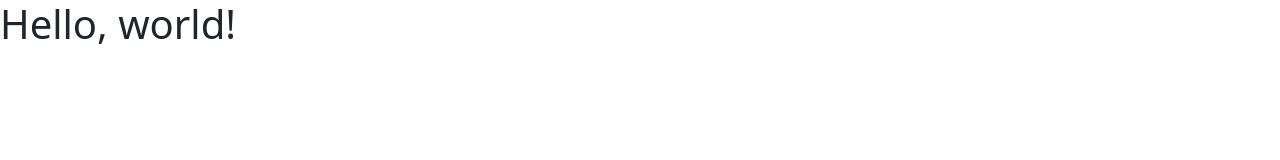
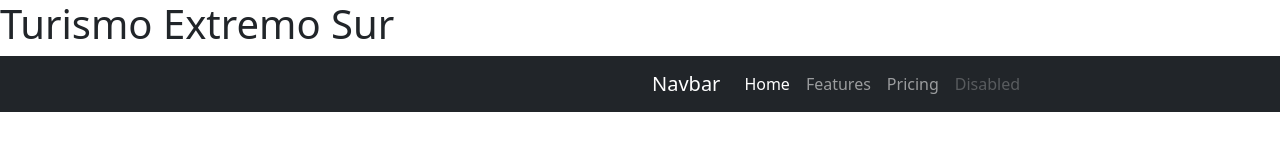
Before and after one commit to xKakashixpy/Experiencia2.4, a plain HTML site: page index.html in a window 1280 px wide. Drawn offline with nearby package versions, Linux system fonts and the light colour scheme.

Commit message:
Commit Barra y Color

```diff
--- a/index.html
+++ b/index.html
@@ -7,7 +7,37 @@
     <link href="https://cdn.jsdelivr.net/npm/bootstrap@5.3.0-alpha3/dist/css/bootstrap.min.css" rel="stylesheet" integrity="sha384-KK94CHFLLe+nY2dmCWGMq91rCGa5gtU4mk92HdvYe+M/SXH301p5ILy+dN9+nJOZ" crossorigin="anonymous">
   </head>
   <body>
-    <h1>Hello, world!</h1>
+    <h1>Turismo Extremo Sur</h1>
     <script src="https://cdn.jsdelivr.net/npm/bootstrap@5.3.0-alpha3/dist/js/bootstrap.bundle.min.js" integrity="sha384-ENjdO4Dr2bkBIFxQpeoTz1HIcje39Wm4jDKdf19U8gI4ddQ3GYNS7NTKfAdVQSZe" crossorigin="anonymous"></script>
+
+      <nav class="navbar navbar-expand-lg navbar-dark bg-dark">
+        <div class="container"></div>
+          <div class="container-fluid">
+            <a class="navbar-brand" href="#">Navbar</a>
+            <button class="navbar-toggler" type="button" data-bs-toggle="collapse" data-bs-target="#navbarNav" aria-controls="navbarNav" aria-expanded="false" aria-label="Toggle navigation">
+              <span class="navbar-toggler-icon"></span>
+            </button>
+            <div class="collapse navbar-collapse" id="navbarNav">
+              <ul class="navbar-nav">
+                <li class="nav-item">
+                  <a class="nav-link active" aria-current="page" href="#">Home</a>
+                </li>
+                <li class="nav-item">
+                  <a class="nav-link" href="#">Features</a>
+                </li>
+                <li class="nav-item">
+                  <a class="nav-link" href="#">Pricing</a>
+                </li>
+                <li class="nav-item">
+                  <a class="nav-link disabled">Disabled</a>
+                </li>
+              </ul>
+            </div>
+          </div>
+        </div>
+      </nav>
+
+
+
   </body>
 </html>
```
Also changed, not shown: 1 other file.
